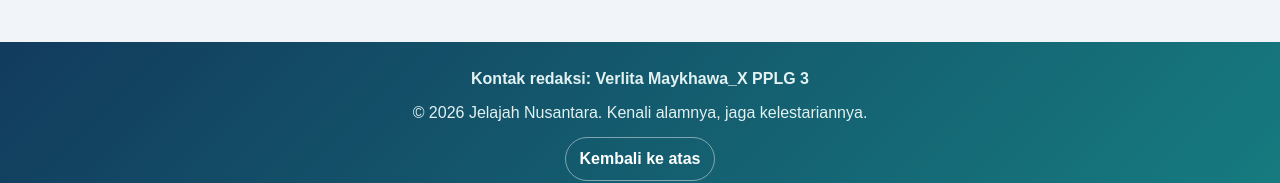
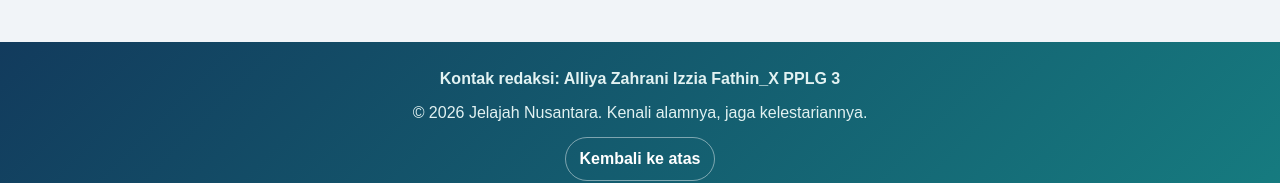
Before and after one commit to alliyazahraniizziafathin1003/latihancss, a plain HTML site: page index.html in a window 1280 px wide. Shown: the part 3056-3239 px from the top of the page. Drawn offline with Linux system fonts and the light colour scheme.

Commit message:
Update index.html

```diff
--- a/index.html
+++ b/index.html
@@ -350,7 +350,7 @@
 
   <!-- Footer Website -->
   <footer style="text-align: center;">
-    <address>Kontak redaksi: Verlita Maykhawa_X PPLG 3</address>
+    <address>Kontak redaksi: Alliya Zahrani Izzia Fathin_X PPLG 3</address>
 
     <p>&copy; 2026 Jelajah Nusantara. Kenali alamnya, jaga kelestariannya.</p>
 
```
